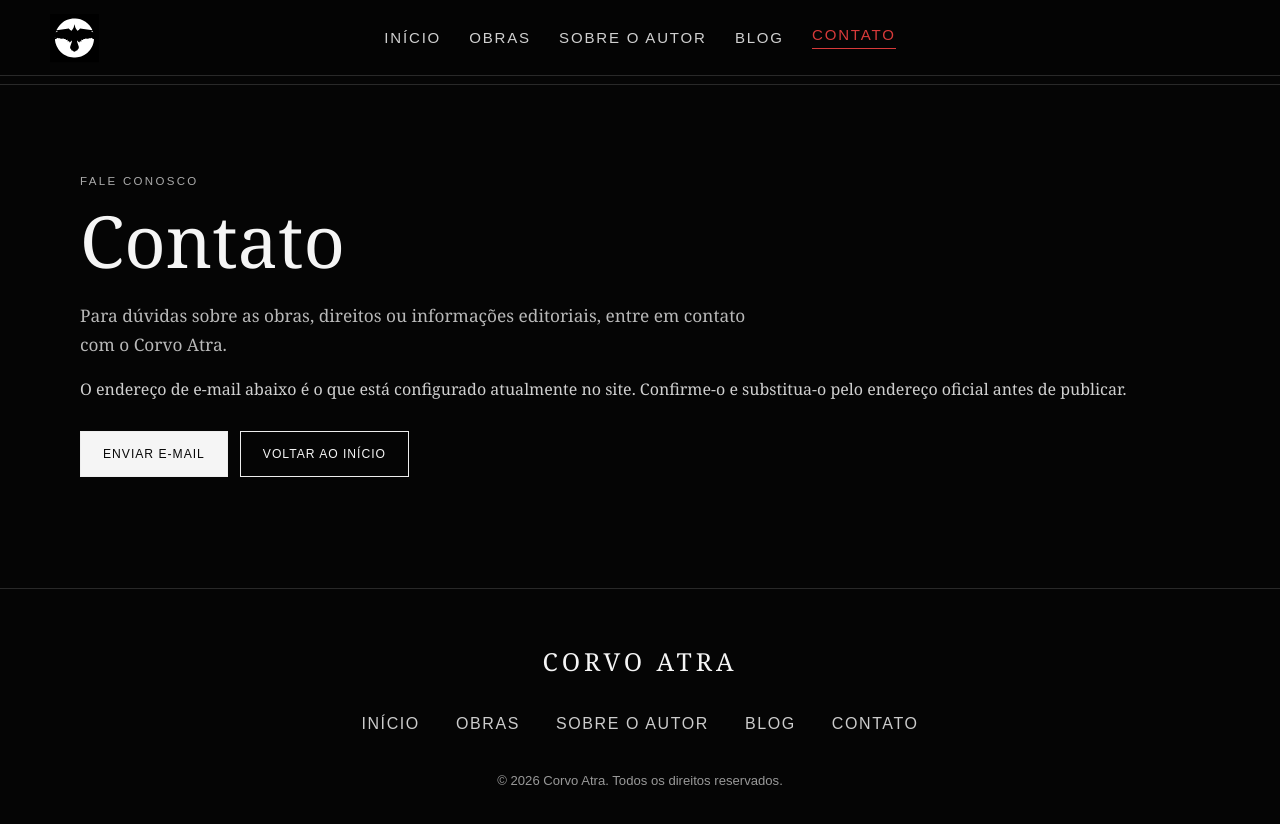
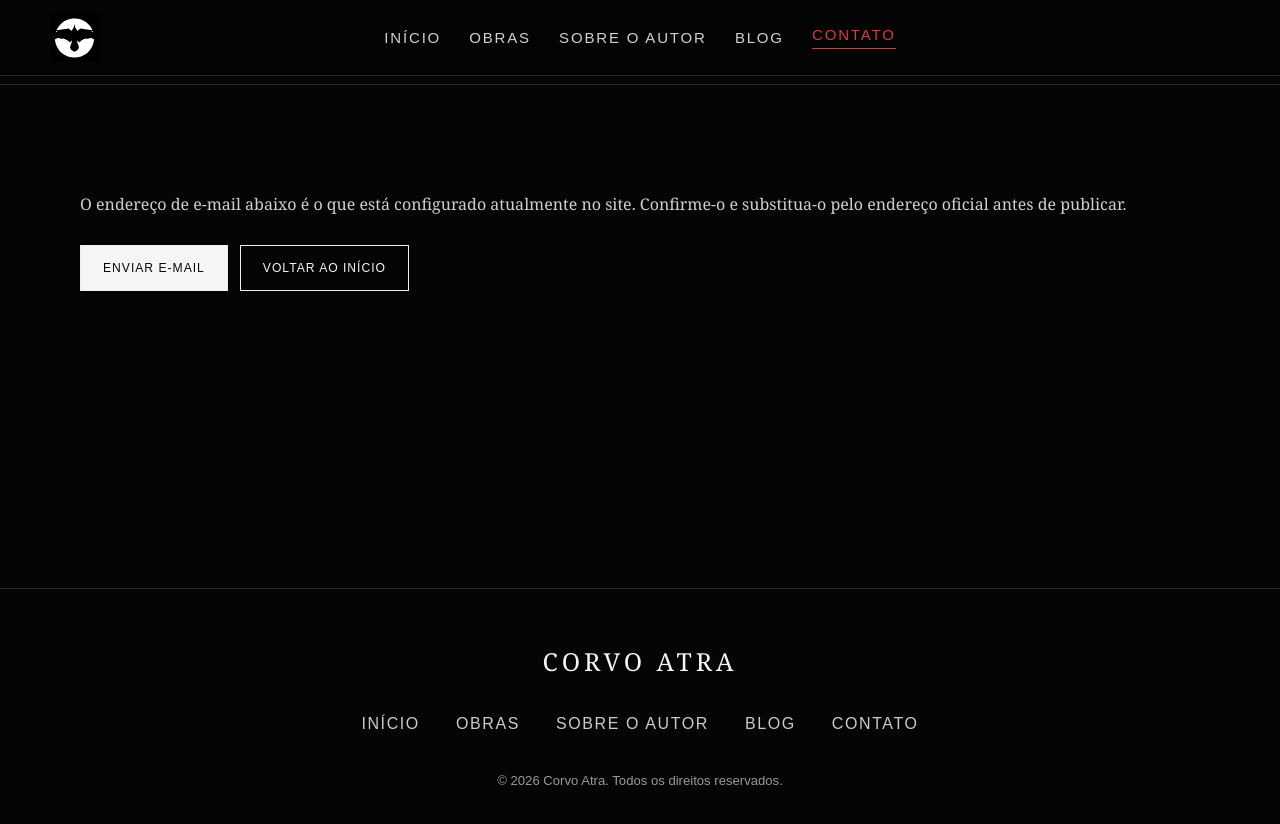
Before and after one commit to corvoatra/corvo-atra, a Jekyll site: the page built from contato.html, in a window 1280 px wide. Shown: the top 824 px of the page. Built offline with Jekyll 4.4.1, drawn with Linux system fonts in a browser that asks for light colours.

Commit message:
Remove cabeçalho introdutório e mostra conteúdo diretamente em contato.html

```diff
--- a/contato.html
+++ b/contato.html
@@ -16,4 +16,4 @@ header nav { display:flex; justify-content:center; align-items:center; flex-wrap
 header nav a { color:#d0d0d0; transition:color .2s; }
 header nav a:hover,header nav a:focus-visible { color:#fff; }
 @media(max-width:480px) { header nav { column-gap:18px; row-gap:10px; font-size:.73rem; } }
-</style><link href="site-desktop.css?v=shared-header-6" rel="stylesheet"/></head><body>{% include site-header.html %}<hr/><main class="wrap"><p class="eyebrow">Fale conosco</p><h1>Contato</h1><p class="lead">Para dúvidas sobre as obras, direitos ou informações editoriais, entre em contato com o Corvo Atra.</p><p>O endereço de e-mail abaixo é o que está configurado atualmente no site. Confirme-o e substitua-o pelo endereço oficial antes de publicar.</p><div class="actions"><a class="button" href="mailto:contato@corvoatra.com?subject=Contato%20-%20Corvo%20Atra">Enviar e-mail</a><a class="button secondary" href="index.html">Voltar ao início</a></div></main><footer><div class="brand">CORVO ATRA</div><nav aria-label="Navegação do rodapé" class="links"><a href="index.html">Início</a><a href="obras.html">Obras</a><a href="autor.html">Sobre o autor</a><a href="blog/">Blog</a><a href="contato.html">Contato</a></nav><div class="copyright">© 2026 Corvo Atra. Todos os direitos reservados.</div></footer></body></html>
+</style><link href="site-desktop.css?v=shared-header-6" rel="stylesheet"/></head><body>{% include site-header.html %}<hr/><main class="wrap"><p>O endereço de e-mail abaixo é o que está configurado atualmente no site. Confirme-o e substitua-o pelo endereço oficial antes de publicar.</p><div class="actions"><a class="button" href="mailto:contato@corvoatra.com?subject=Contato%20-%20Corvo%20Atra">Enviar e-mail</a><a class="button secondary" href="index.html">Voltar ao início</a></div></main><footer><div class="brand">CORVO ATRA</div><nav aria-label="Navegação do rodapé" class="links"><a href="index.html">Início</a><a href="obras.html">Obras</a><a href="autor.html">Sobre o autor</a><a href="blog/">Blog</a><a href="contato.html">Contato</a></nav><div class="copyright">© 2026 Corvo Atra. Todos os direitos reservados.</div></footer></body></html>
```
